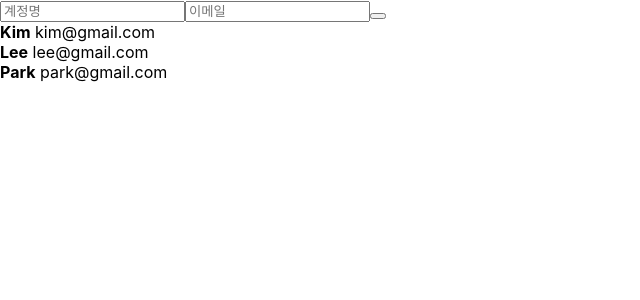
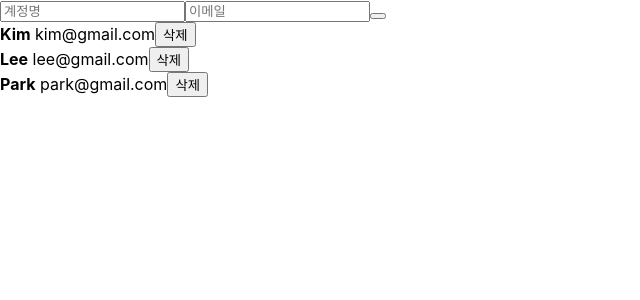
Before and after one commit to gigibean/TIL, a React (Create React App) app in the folder React/example/begin-react/: page / in a window 1280 px wide. Shown: the top 300 px of the page, without its empty margins (0-640 px from the left). Built offline with nearby package versions, Linux system fonts and the light colour scheme.

Commit message:
Update deleting element

```diff
--- a/React/example/begin-react/src/App.js
+++ b/React/example/begin-react/src/App.js
@@ -44,13 +44,17 @@
       username: '',
       email: ''
     });
-    console.log(nextId.current); // 4
     nextId.current += 1;
   }
+
+  const onRemove = id => {
+    setUsers(users.filter(user => user.id !== id))
+  };
+
   return (
     <>
       <CreateUser username={username}  email={email} onChange={onChange} onCreate={onCreate} />
-      <UserList users={users} />
+      <UserList users={users} onRemove={onRemove} />
     </>
   );
 }
--- a/React/example/begin-react/src/UserList.js
+++ b/React/example/begin-react/src/UserList.js
@@ -1,21 +1,22 @@
 import React from 'react';
 
 
-function User({user}) {
+function User({user, onRemove}) {
     return (
         <div>
             <b>{user.username}</b> <span>{user.email}</span>
+            <button onClick={() => onRemove(user.id)}>삭제</button>
         </div>
     )
 }
 
-function UserList({users}) {
+function UserList({users, onRemove}) {
 
     return (
         <div>
             {
                 users.map(
-                    user => (<User user={user} key={user.id}/>)
+                    user => (<User user={user} key={user.id} onRemove={onRemove} />)
                 )
             }
         </div>
```
